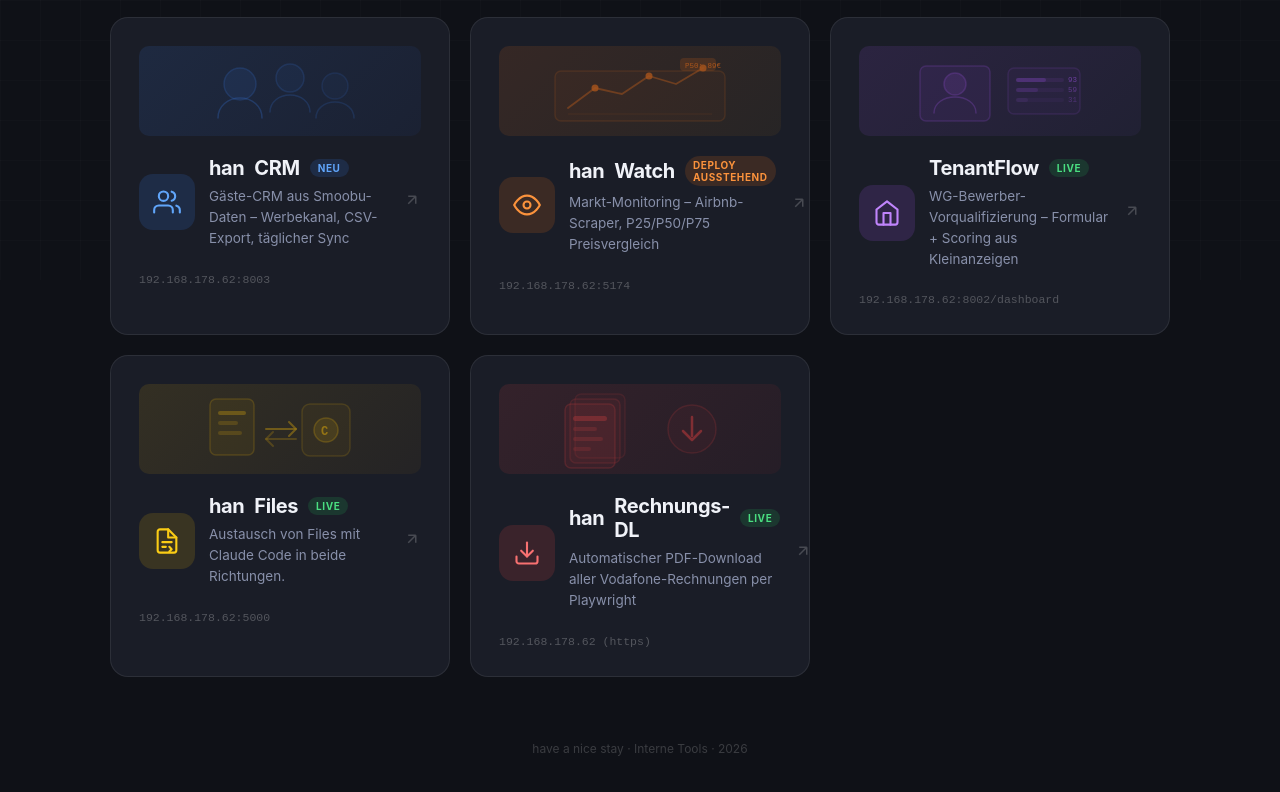
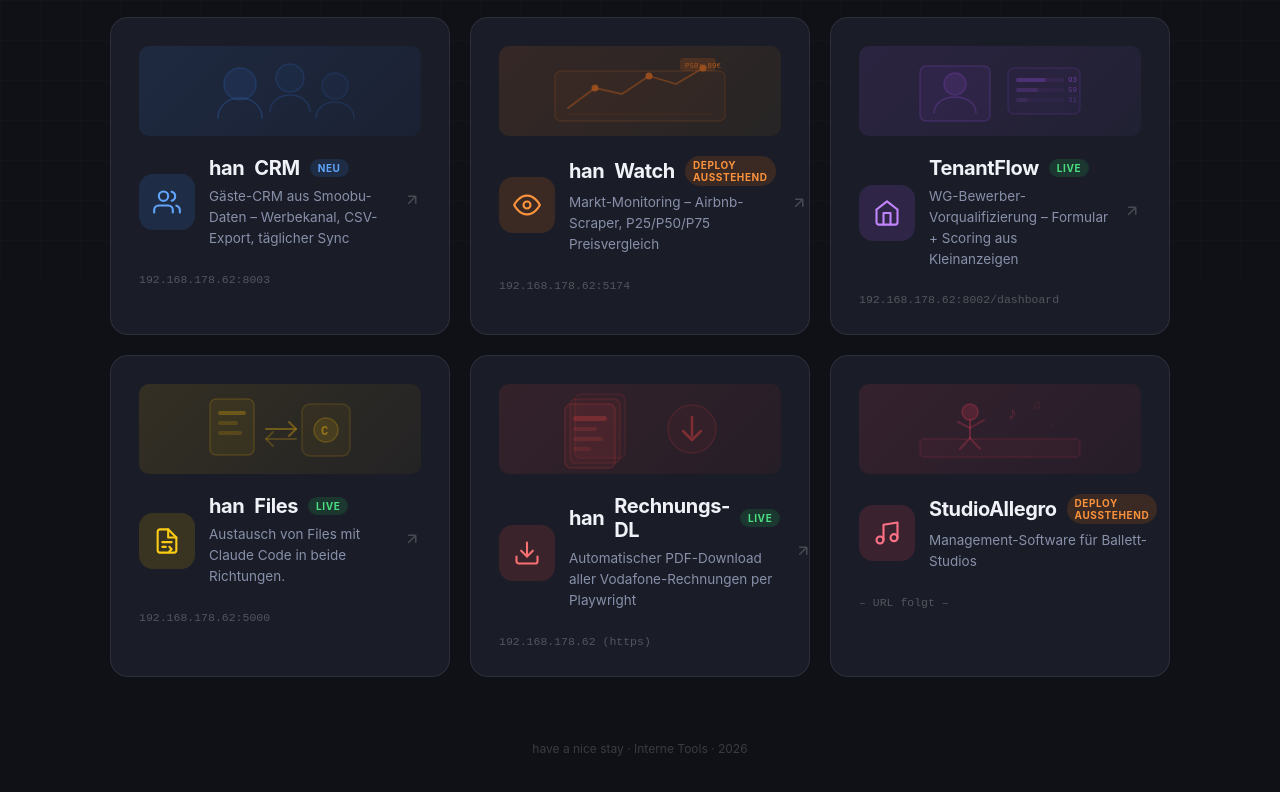
Before and after one commit to airtobias-dotcom/hanDash, a plain HTML site: page index.html in a window 1280 px wide. Shown: the part 520-1312 px from the top of the page. Drawn offline with Linux system fonts and the light colour scheme.

Commit message:
feat: StudioAllegro-Karte hinzugefügt (Deploy ausstehend, URL folgt) (#2)
https://claude.ai/code/session_01FuyyFiAG7RZzjGdizSnRKJ

Co-authored-by: Claude <noreply@anthropic.com>

```diff
--- a/index.html
+++ b/index.html
@@ -117,6 +117,7 @@
     .card-clean::before   { background: radial-gradient(circle at 50% 0%, rgba(99,102,241,.08), transparent 70%); }
     .card-rechnung::before  { background: radial-gradient(circle at 50% 0%, rgba(239,68,68,.08), transparent 70%); }
     .card-files::before     { background: radial-gradient(circle at 50% 0%, rgba(234,179,8,.08),  transparent 70%); }
+    .card-studio::before    { background: radial-gradient(circle at 50% 0%, rgba(244,63,94,.08),   transparent 70%); }
 
     .icon-wrap {
       width: 56px;
@@ -137,6 +138,7 @@
     .icon-clean  { background: rgba(99,102,241,.15); color: #818cf8; }
     .icon-rechnung { background: rgba(239,68,68,.15);  color: #f87171; }
     .icon-files    { background: rgba(234,179,8,.15);  color: #facc15; }
+    .icon-studio   { background: rgba(244,63,94,.15);  color: #fb7185; }
 
     .card-body { display: flex; flex-direction: column; gap: 6px; flex: 1; }
 
@@ -209,6 +211,7 @@
     .ill-clean { background: linear-gradient(135deg, rgba(99,102,241,.12), rgba(79,70,229,.06)); }
     .ill-rechnung{ background: linear-gradient(135deg, rgba(239,68,68,.12), rgba(220,38,38,.06)); }
     .ill-files   { background: linear-gradient(135deg, rgba(234,179,8,.12),  rgba(202,138,4,.06));  }
+    .ill-studio  { background: linear-gradient(135deg, rgba(244,63,94,.12),   rgba(225,29,72,.06));  }
 
     .ill-svg { opacity: 0.6; }
 
@@ -556,6 +559,50 @@
       <div class="card-meta-url">192.168.178.62 (https)</div>
     </div>
   </a>
+
+  <!-- StudioAllegro -->
+  <a class="card card-studio" href="#" target="_blank" rel="noopener">
+    <div class="illustration ill-studio">
+      <svg class="ill-svg" viewBox="0 0 200 90" fill="none" xmlns="http://www.w3.org/2000/svg" width="200">
+        <!-- Stage / floor -->
+        <rect x="20" y="55" width="160" height="18" rx="4" fill="rgba(244,63,94,.08)" stroke="rgba(244,63,94,.2)" stroke-width="1.5"/>
+        <!-- Dancer silhouette -->
+        <circle cx="70" cy="28" r="8" fill="rgba(244,63,94,.3)" stroke="rgba(244,63,94,.45)" stroke-width="1.5"/>
+        <line x1="70" y1="36" x2="70" y2="54" stroke="rgba(244,63,94,.5)" stroke-width="2" stroke-linecap="round"/>
+        <line x1="70" y1="44" x2="58" y2="38" stroke="rgba(244,63,94,.4)" stroke-width="2" stroke-linecap="round"/>
+        <line x1="70" y1="44" x2="84" y2="36" stroke="rgba(244,63,94,.4)" stroke-width="2" stroke-linecap="round"/>
+        <line x1="70" y1="54" x2="60" y2="65" stroke="rgba(244,63,94,.4)" stroke-width="2" stroke-linecap="round"/>
+        <line x1="70" y1="54" x2="80" y2="65" stroke="rgba(244,63,94,.4)" stroke-width="2" stroke-linecap="round"/>
+        <!-- Music notes -->
+        <text x="108" y="35" font-size="18" fill="rgba(244,63,94,.4)" font-family="serif">♪</text>
+        <text x="132" y="25" font-size="13" fill="rgba(244,63,94,.25)" font-family="serif">♫</text>
+        <text x="150" y="42" font-size="10" fill="rgba(244,63,94,.2)" font-family="serif">♩</text>
+      </svg>
+    </div>
+    <div style="display:flex;align-items:center;gap:14px">
+      <div class="icon-wrap icon-studio">
+        <svg viewBox="0 0 24 24" fill="none" stroke="currentColor" stroke-width="1.8" stroke-linecap="round" stroke-linejoin="round">
+          <path d="M9 18V5l12-2v13"/>
+          <circle cx="6" cy="18" r="3"/>
+          <circle cx="18" cy="16" r="3"/>
+        </svg>
+      </div>
+      <div class="card-body">
+        <div class="card-name">
+          <strong>StudioAllegro</strong>
+          <span class="status status-pending">Deploy ausstehend</span>
+        </div>
+        <div class="card-desc">Management-Software für Ballett-Studios</div>
+      </div>
+      <div class="card-arrow">
+        <svg width="18" height="18" viewBox="0 0 24 24" fill="none" stroke="currentColor" stroke-width="2"><path d="M7 17L17 7M17 7H7M17 7v10"/></svg>
+      </div>
+    </div>
+    <div class="card-meta">
+      <div class="card-meta-url">– URL folgt –</div>
+    </div>
+  </a>
+
 </div>
 
 <footer>
```
